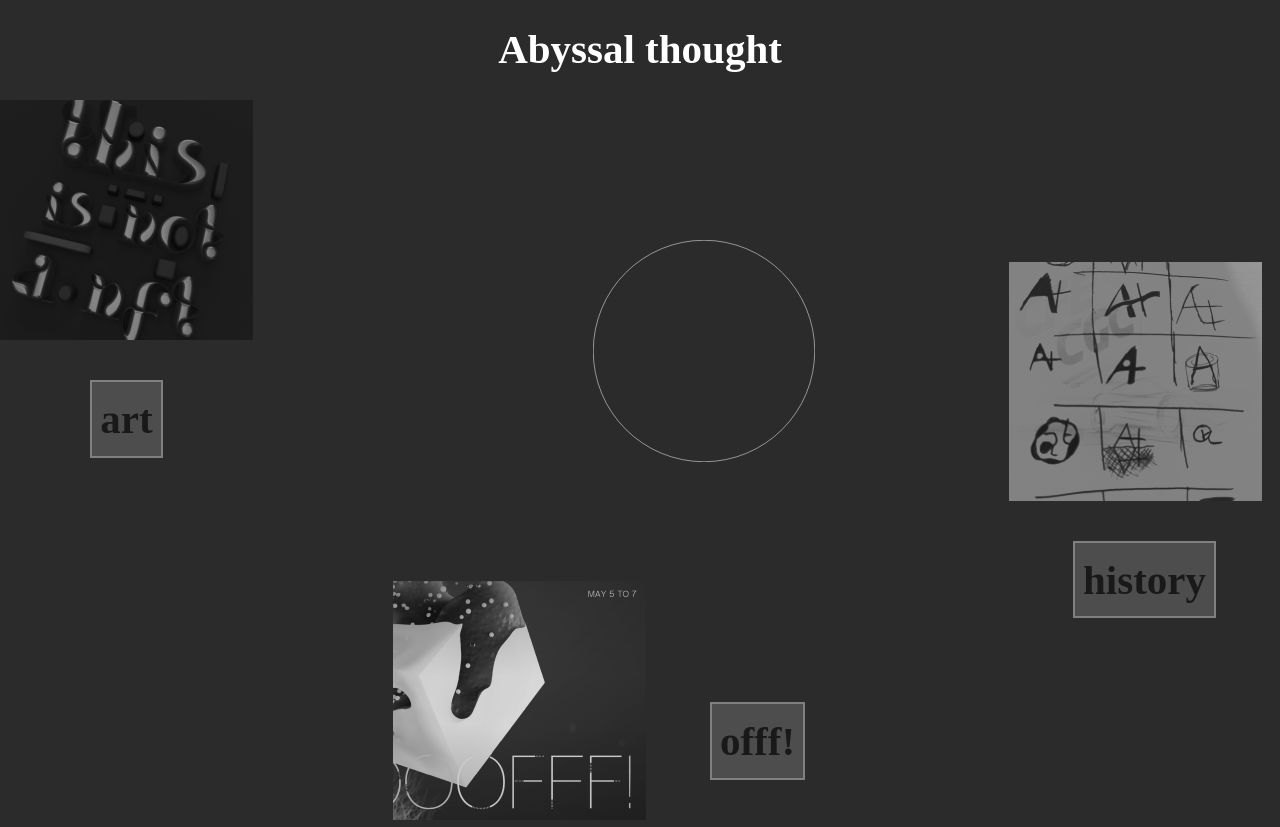
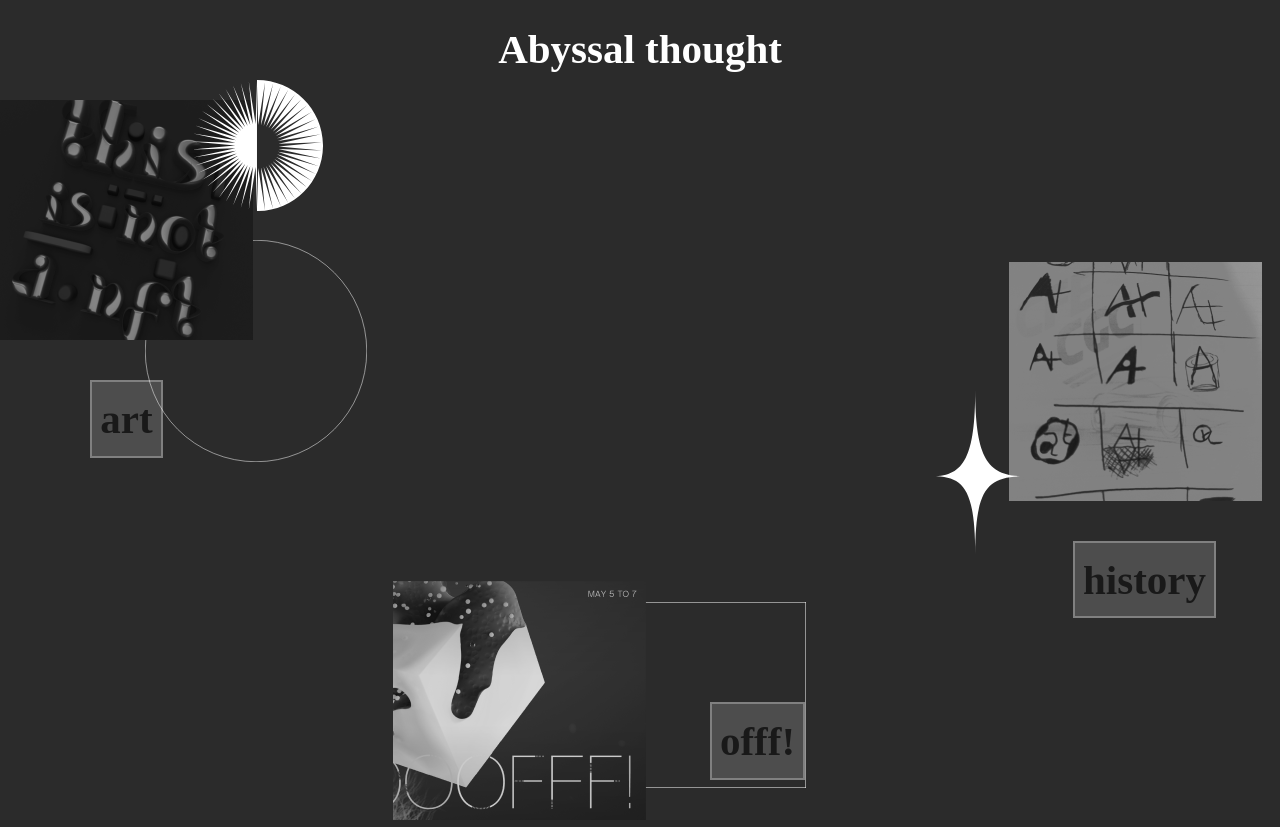
Before and after one commit to Lucas-Huerta/abyssal-thoughts-, a Vue app: page / in a window 1280 px wide. Built offline with nearby package versions, Linux system fonts and the light colour scheme; a web font is replaced by a local one.

Commit message:
[FIX] Align title + svg

```diff
--- a/src/views/HomeArticle.vue
+++ b/src/views/HomeArticle.vue
@@ -87,6 +87,35 @@ export default{
         </svg>
     </div>
 
+    <!-- Sun svg -->
+    <div class="sunSvg">
+        <svg width="131" height="131" viewBox="0 0 131 131" fill="none" xmlns="http://www.w3.org/2000/svg">
+        <g clip-path="url(#clip0_14_89)">
+            <path d="M64.9797 0.907471L63.6166 44.0117L56.82 1.41608L60.9121 44.3498L48.7862 2.93583L58.272 45.0229L41.0102 5.44236L55.7394 46.0188L33.6119 8.89606L53.351 47.3192L26.7108 13.2421L51.1469 48.909L20.4084 18.4135L49.1576 50.7608L14.8121 24.3281L47.4201 52.8439L10.0077 30.8883L45.9619 55.1281L6.06911 37.9967L44.8015 57.5737L3.05758 45.5406L43.9573 60.1442L1.02533 53.3952L43.4477 62.8L0 61.4447L43.2758 65.4984L0 69.5551L43.4477 68.1998L1.02533 77.6046L43.9573 70.8556L3.05758 85.4592L44.8015 73.426L6.06911 93.0031L45.9619 75.8717L10.0077 100.112L47.4201 78.1558L14.8121 106.672L49.1576 80.239L20.4084 112.586L51.1469 82.0907L26.7108 117.758L53.351 83.6805L33.6119 122.104L55.7394 84.981L41.0102 125.557L58.272 85.9769L48.7862 128.064L60.9121 86.65L56.82 129.584L63.6166 86.9881L64.9797 130.092L64.9797 0.907471Z" fill="white"/>
+            <path d="M64.9795 0V5.15618L66.2351 44.9194L73.0348 2.32379L68.9427 45.2575L81.0655 3.84354L71.5797 45.9305L88.8415 6.35006L74.1154 46.9265L96.2398 9.80376L76.5037 48.2269L103.144 14.1498L78.7079 49.8167L109.443 19.3212L80.6941 51.6684L115.04 25.2358L82.4316 53.7547L119.847 31.799L83.8929 56.0358L123.786 38.9074L85.0533 58.4845L126.797 46.4513L85.8975 61.058L128.833 54.309L86.4102 63.7138L129.858 62.3554L86.5821 66.4121L129.858 70.4689L86.4102 69.1105L128.833 78.5153L85.8975 71.7663L126.797 86.3729L85.0533 74.3398L123.786 93.9169L83.8929 76.7885L119.847 101.025L82.4316 79.0696L115.04 107.589L80.6941 81.1559L109.443 113.503L78.7079 83.0076L103.144 118.674L76.5037 84.5974L96.2398 123.021L74.1154 85.8978L88.8415 126.474L71.5797 86.8937L81.0655 128.981L68.9396 87.5668L73.0317 130.501L66.2351 87.9049L64.9795 127.668V131.012C101.443 131.012 131.003 101.686 131.003 65.5137C131.003 29.3412 101.443 0 64.9795 0Z" fill="white"/>
+        </g>
+        <defs>
+            <clipPath id="clip0_14_89">
+                <rect width="131" height="131" fill="white"/>
+            </clipPath>
+        </defs>
+        </svg>
+    </div>
+
+    <!-- star svg -->
+    <div class="starSvg">
+        <svg width="91" height="166" viewBox="0 0 91 166" fill="none" xmlns="http://www.w3.org/2000/svg">
+            <path d="M0 86.2709C31.0227 86.2709 42.1955 66.0729 42.1955 0C42.3977 66.4 53.5832 86.2709 91 86.2709C54.0899 86.2709 42.3947 98.7308 42.1981 164.298C42.1981 164.861 42.1972 165.429 42.1955 166C42.1955 165.429 42.1964 164.861 42.1981 164.298C42.1942 98.5585 30.2436 86.2709 0 86.2709Z" fill="white"/>
+        </svg>
+    </div>
+
+    <!-- square svg -->
+    <div class="squareSvg">
+        <svg width="222" height="186" viewBox="0 0 222 186" fill="none" xmlns="http://www.w3.org/2000/svg">
+            <rect x="0.25" y="0.25" width="221.5" height="185.5" stroke="white" stroke-width="0.5"/>
+        </svg>
+    </div>
+
     <RouterLink to="/">
       <h1 class="mainTitle">Abyssal thought</h1>
     </RouterLink>
@@ -132,6 +161,12 @@ export default{
     bottom: 0;
 }
 
+.sunSvg,
+.squareSvg,
+.starSvg{
+    display: none;
+}
+
 @media screen and (min-width: 500px) {
     .columArticle{
         flex-direction: row;
@@ -167,6 +202,35 @@ export default{
         align-items: flex-start;
         justify-content: center;
     }
+
+    .svg{
+        top: 30%;
+        left: 0;
+        right: 60%;
+    }
+
+    .sunSvg,
+    .squareSvg,
+    .starSvg{
+        display: block;
+        position: absolute;
+    }
+
+    .sunSvg{
+        top: 10%;
+        left: 15%;
+    }
+
+    .squareSvg{
+        z-index: -1;
+        bottom: 1%;
+        right: 37vw;
+    }
+
+    .starSvg{
+        bottom: 30%;
+        right: 20vw;
+    }
 }
 
 </style>
--- a/src/views/OneArticle.vue
+++ b/src/views/OneArticle.vue
@@ -155,8 +155,6 @@ export default{
             </div>
         </div>
     </div>
-
-
 </template>
 
 <style scoped>
@@ -263,6 +261,7 @@ export default{
     .history .columnArticle .row h2{
         padding: 10vh 0 0 0;
         width: 10vw;
+        text-align: left;
     }
 
     /* Image les unes sur les autres  */
@@ -280,15 +279,10 @@ export default{
        justify-content: center;
     }
 
-    .offf .columnArticle .row:nth-of-type(2),
-    .history .columnArticle .row:nth-of-type(2){
-        flex-direction: row-reverse;
-    }
-
     .offf .columnArticle .row img,
     .history .columnArticle .row img{
        width: 60vw;
-       margin: 0 0 -80vh 0;
+       margin: 0 0 -105vh 0;
     }
 
     .offf .columnArticle .row img:nth-of-type(1),
@@ -331,13 +325,14 @@ export default{
     }
 
     .columnArticle .row:nth-of-type(2){
-        flex-direction: row;
-        align-items: flex-end;
+        justify-content: flex-start;
+        flex-direction: row-reverse;
+        align-items: center;
     }
 
     .columnArticle .row:nth-of-type(3){
         justify-content: flex-start;
-        align-items: flex-start;
+        align-items: center;
     }
 
     .columnArticle .row img{
```
